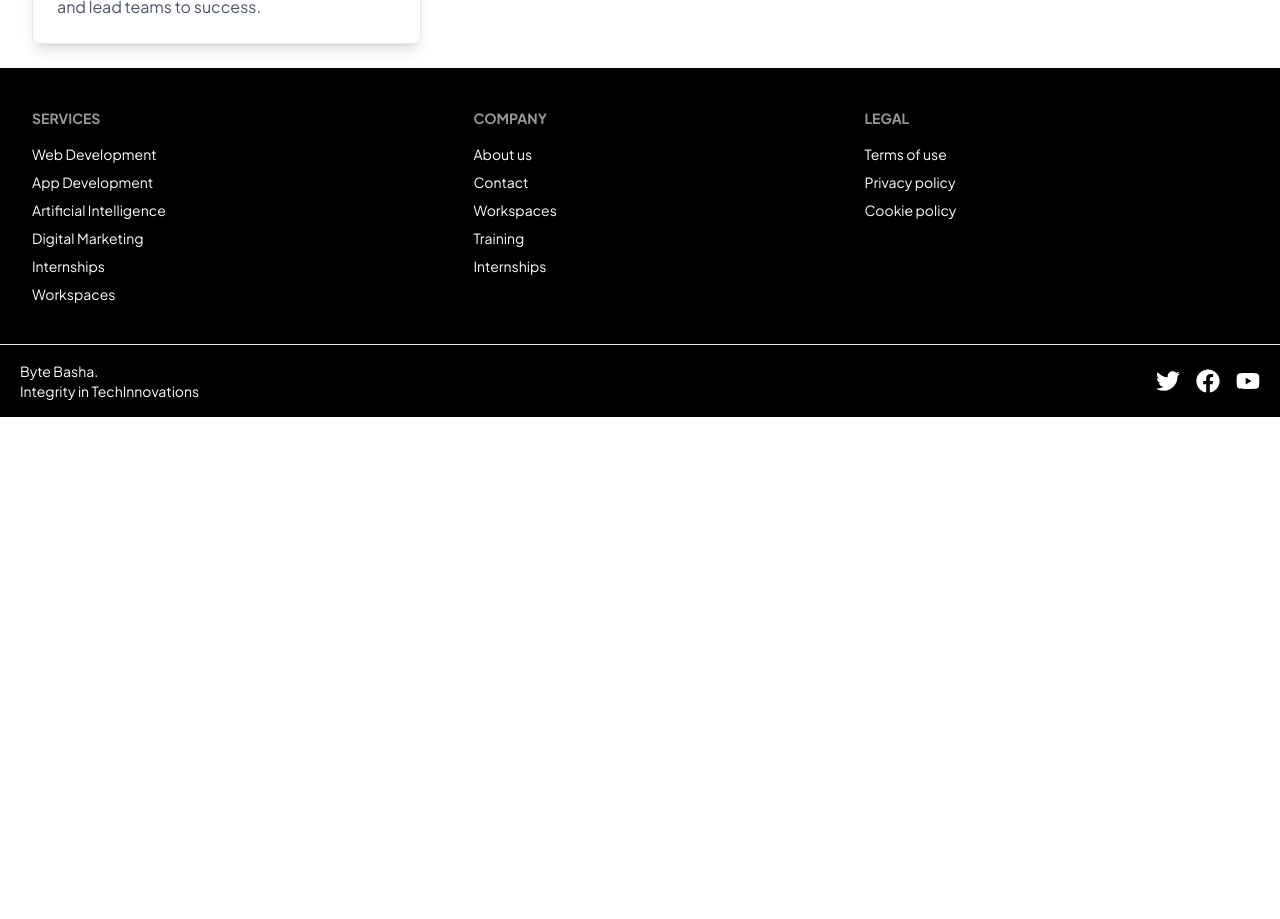
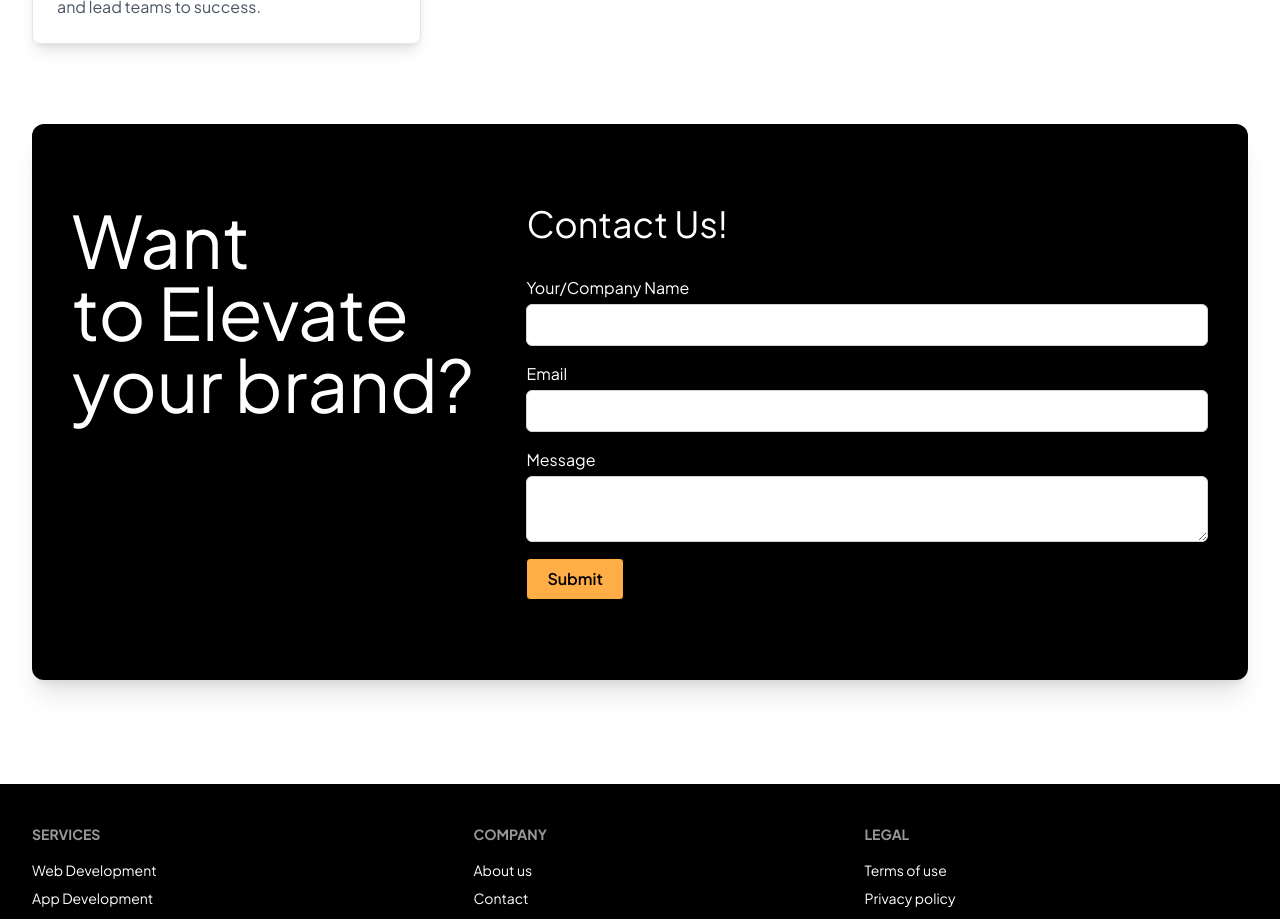
Before and after one commit to afaqalii/byte-basha, a Next.js app: page /training in a window 1280 px wide. Shown: the part 800-1719 px from the top of the page. Before the commit the page ends 1217 px from the top, so only its background shows below. Built offline with nearby package versions, Linux system fonts and the light colour scheme.

Commit message:
Done with website static

```diff
--- a/app/training/page.tsx
+++ b/app/training/page.tsx
@@ -1,8 +1,7 @@
 import React from 'react';
 import Title from '../components/ui/Title';
-import FlexContainer from '../components/layout/FlexContainer';
-import training from '../../public/assets/training.jpg';
 import Card from '../components/ui/Card';
+import ContactUs from '../components/layout/ContactUs';
 
 const trainingData = {
   title: "Training",
@@ -46,6 +45,7 @@ const Training: React.FC = () => {
           />
         ))}
       </div>
+      <ContactUs />
     </div>
   );
 }
```
